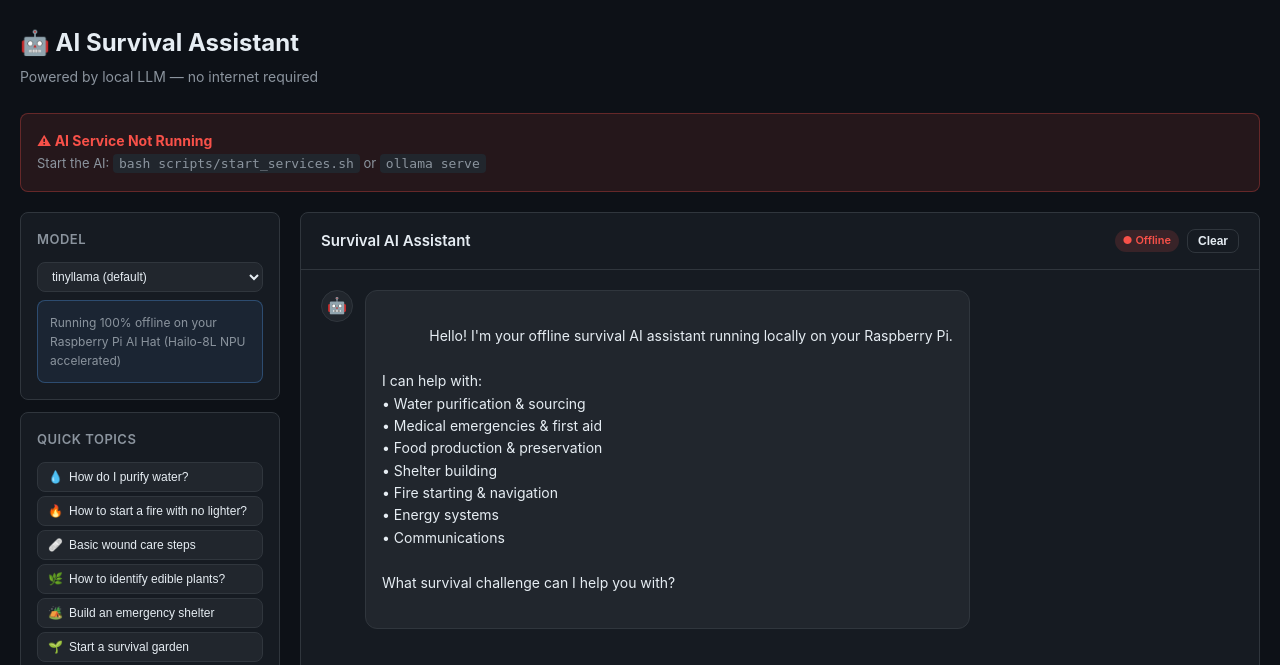
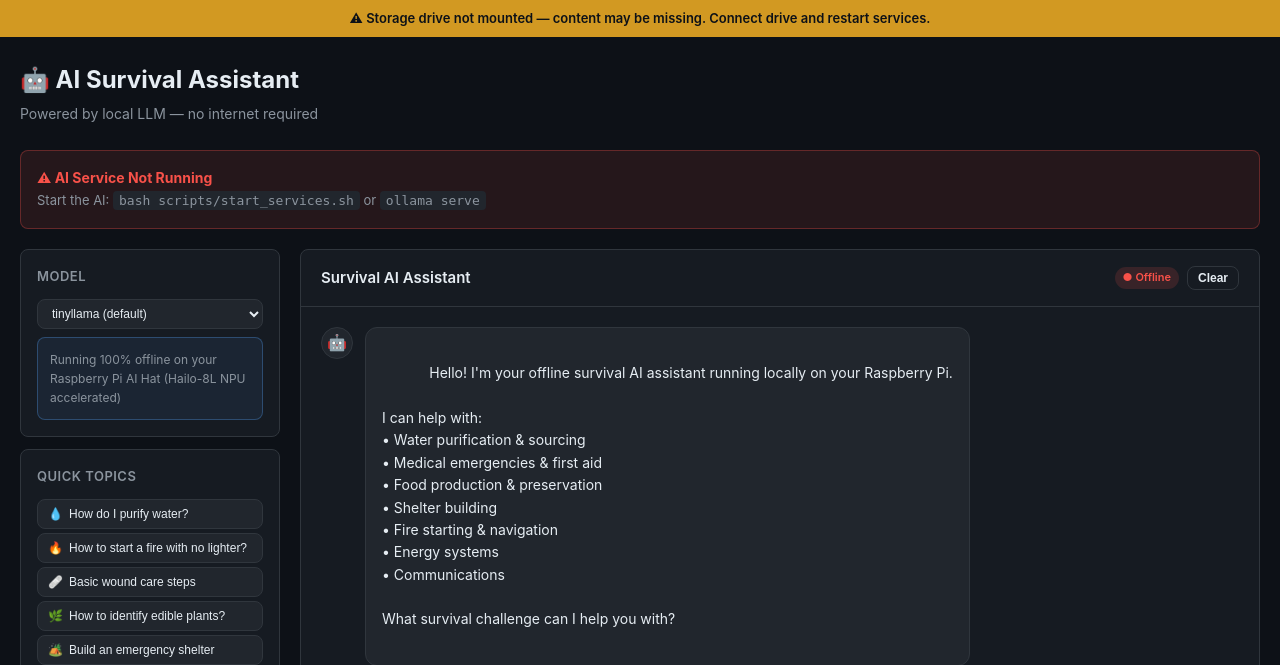
Before and after one commit to schwadb/SurviveV1, a Flask app: page /ai in a window 1280 px wide. Shown: the part 57-722 px from the top of the page. Run offline with Flask 3, Linux system fonts and the light colour scheme; data that the repository does not hold is empty; some libraries are stand-ins or nearby versions.

Commit message:
Performance, security, and reliability improvements
Performance
- Cache get_content_stats() and get_recent_downloads() with 60s TTL; avoids
  re-walking 800 GB storage on every page load and API poll
- Check all services concurrently via ThreadPoolExecutor; cuts index/status
  page wall-clock time from N*timeout to one timeout period
- Cap search walk at 500k files to prevent unbounded scan with zero matches

Security
- Add after_request hook: X-Content-Type-Options, X-Frame-Options,
  Referrer-Policy, Permissions-Policy on all responses
- Set SESSION_COOKIE_SAMESITE=Lax and SESSION_COOKIE_HTTPONLY=True
- Remove 8 unused dependencies (flask-sqlalchemy, flask-login, flask-cors,
  watchdog, send2trash, mutagen, Pillow, markdown2) that added attack surface
  without being imported anywhere

Reliability / UX
- Expose STORAGE_MOUNTED flag; show sticky amber banner in base.html when
  the storage drive is not mounted so users know content may be missing
- Replace flat sleep 2 in start_services.sh with a real health-check loop
  that polls /health up to 15 s before printing access URLs
- Log PermissionError in browse_files() instead of silently swallowing it

Pylint: 9.52 -> 9.70/10  |  Smoke tests: 16/16  |  ShellCheck: clean

https://claude.ai/code/session_011uNQxJxnR1fEYYJBFrh45T

```diff
--- a/web/server.py
+++ b/web/server.py
@@ -9,7 +9,9 @@ import json
 import logging
 import shutil
 import socket
+import time
 import urllib.request
+from concurrent.futures import ThreadPoolExecutor
 from pathlib import Path
 from datetime import datetime
 from flask import (
@@ -37,6 +39,10 @@ logging.basicConfig(
 )
 
 app = Flask(__name__)
+app.config.update(
+    SESSION_COOKIE_SAMESITE="Lax",
+    SESSION_COOKIE_HTTPONLY=True,
+)
 
 # CSRF is enabled for HTML form POSTs. JSON APIs are exempted individually
 # and defended by a strict application/json Content-Type check instead --
@@ -55,7 +61,7 @@ limiter = Limiter(
 
 # Single source of truth for service ports in all templates.
 @app.context_processor
-def _inject_ports():
+def _inject_globals():
     return {
         "PORT_DASHBOARD": PORT_DASHBOARD,
         "PORT_KIWIX": PORT_KIWIX,
@@ -64,7 +70,17 @@ def _inject_ports():
         "PORT_JELLYFIN": PORT_JELLYFIN,
         "PORT_MAPS": PORT_MAPS,
         "PORT_OLLAMA": PORT_OLLAMA,
+        "storage_mounted": STORAGE_MOUNTED,
     }
+
+
+@app.after_request
+def _security_headers(response):
+    response.headers.setdefault("X-Content-Type-Options", "nosniff")
+    response.headers.setdefault("X-Frame-Options", "SAMEORIGIN")
+    response.headers.setdefault("Referrer-Policy", "strict-origin-when-cross-origin")
+    response.headers.setdefault("Permissions-Policy", "geolocation=(), microphone=(), camera=()")
+    return response
 
 # Generate a persistent random secret key on first run
 _KEY_FILE = Path(__file__).parent.parent / "config" / ".secret_key"
@@ -84,16 +100,14 @@ else:
 # ── Configuration ──────────────────────────────────────────────────────────────
 REPO_DIR = Path(__file__).parent.parent
 DATA_DIR = Path(os.environ.get("SURVIVE_DATA_DIR", REPO_DIR / "data"))
-STORAGE_PATH = Path(os.environ.get("SURVIVE_STORAGE_PATH", "/mnt/survive"))
+_configured_storage = Path(os.environ.get("SURVIVE_STORAGE_PATH", "/mnt/survive"))
+STORAGE_MOUNTED = _configured_storage.exists()
+STORAGE_PATH = _configured_storage if STORAGE_MOUNTED else DATA_DIR
 
 # Tunable timeouts (seconds) — override via environment or survive.conf
 TIMEOUT_SERVICE_CHECK = float(os.environ.get("SURVIVE_SERVICE_CHECK_TIMEOUT", "1"))
 TIMEOUT_OLLAMA_LIST   = float(os.environ.get("SURVIVE_OLLAMA_LIST_TIMEOUT", "2"))
 TIMEOUT_AI_CHAT       = float(os.environ.get("SURVIVE_AI_CHAT_TIMEOUT", "60"))
-
-# Fall back to repo data dir if storage not mounted
-if not STORAGE_PATH.exists():
-    STORAGE_PATH = DATA_DIR
 
 CATEGORIES = [
     # ── Core Survival ─────────────────────────────────────────
@@ -159,6 +173,14 @@ CATEGORIES = [
 ]
 
 
+_CACHE_TTL = 60.0  # seconds — how long content-stat / recent-file caches are valid
+_content_stats_cache: list = [0.0, None]   # [timestamp, data]
+_recent_cache: list       = [0.0, None]    # [timestamp, data]
+
+# Search is capped to avoid walking 800 GB to exhaustion with zero matches.
+_MAX_FILES_CHECKED = 500_000
+
+
 def _safe_walk(root: Path):
     """Yield files under root without following symlinks (prevents infinite loops)."""
     for dirpath, dirnames, filenames in os.walk(root, followlinks=False):
@@ -193,8 +215,18 @@ def check_service(port: int) -> bool:
         return False
 
 
-def get_content_stats():
-    """Count files and total size for each content subdirectory."""
+def check_all_services() -> dict:
+    """Check all services concurrently; wall-clock cost = one timeout period."""
+    with ThreadPoolExecutor(max_workers=len(SERVICES)) as ex:
+        futures = {name: ex.submit(check_service, svc["port"]) for name, svc in SERVICES.items()}
+    return {
+        name: {"running": future.result(), **SERVICES[name]}
+        for name, future in futures.items()
+    }
+
+
+def _compute_content_stats() -> dict:
+    """Walk each content subdirectory and return file counts + sizes."""
     stats = {}
     dirs = {
         "zim": STORAGE_PATH / "zim",
@@ -222,8 +254,16 @@ def get_content_stats():
     return stats
 
 
-def get_recent_downloads():
-    """Return the 20 most recently modified content files."""
+def get_content_stats() -> dict:
+    """Cached wrapper — recomputes at most once per _CACHE_TTL seconds."""
+    if time.monotonic() - _content_stats_cache[0] > _CACHE_TTL:
+        _content_stats_cache[0] = time.monotonic()
+        _content_stats_cache[1] = _compute_content_stats()
+    return _content_stats_cache[1]
+
+
+def _compute_recent_downloads() -> list:
+    """Walk storage and return the 20 most recently modified content files."""
     recent = []
     allowed_exts = {".zim", ".pdf", ".epub", ".mp4"}
     try:
@@ -246,19 +286,23 @@ def get_recent_downloads():
         return []
 
 
+def get_recent_downloads() -> list:
+    """Cached wrapper — recomputes at most once per _CACHE_TTL seconds."""
+    if time.monotonic() - _recent_cache[0] > _CACHE_TTL:
+        _recent_cache[0] = time.monotonic()
+        _recent_cache[1] = _compute_recent_downloads()
+    return _recent_cache[1]
+
+
 # ── Routes ─────────────────────────────────────────────────────────────────────
 
 @app.route("/")
 def index():
     storage = get_storage_info()
-    service_status = {
-        name: {"running": check_service(svc["port"]), **svc}
-        for name, svc in SERVICES.items()
-    }
     return render_template(
         "index.html",
         categories=CATEGORIES,
-        services=service_status,
+        services=check_all_services(),
         storage=storage,
         now=datetime.now(),
     )
@@ -322,8 +366,8 @@ def browse_files():
                 "path": str(item.relative_to(STORAGE_PATH)),
                 "ext": item.suffix.lower().lstrip(".") if item.is_file() else "",
             })
-    except PermissionError:
-        pass
+    except PermissionError as e:
+        logging.warning("browse_files permission denied at %s: %s", browse_dir, e)
 
     parent = str(Path(rel_path).parent) if rel_path else None
     return render_template(
@@ -358,8 +402,13 @@ def search():
 
     if query and len(query) >= 2:
         ql = query.lower()
+        files_checked = 0
         try:
             for f in _safe_walk(STORAGE_PATH):
+                files_checked += 1
+                if files_checked > _MAX_FILES_CHECKED:
+                    logging.info("search: hit %d-file cap, stopping walk", _MAX_FILES_CHECKED)
+                    break
                 if ql in f.name.lower():
                     try:
                         results.append({
@@ -462,12 +511,10 @@ def health():
 @app.route("/api/status")
 def api_status():
     """System status API endpoint."""
+    svc = check_all_services()
     return jsonify({
         "storage": get_storage_info(),
-        "services": {
-            name: {"running": check_service(svc["port"]), "port": svc["port"]}
-            for name, svc in SERVICES.items()
-        },
+        "services": {name: {"running": v["running"], "port": v["port"]} for name, v in svc.items()},
         "content": get_content_stats(),
         "timestamp": datetime.now().isoformat(),
     })
@@ -480,17 +527,11 @@ def api_recent():
 
 @app.route("/status")
 def status_page():
-    storage = get_storage_info()
-    content = get_content_stats()
-    service_status = {
-        name: {"running": check_service(svc["port"]), **svc}
-        for name, svc in SERVICES.items()
-    }
     return render_template(
         "status.html",
-        storage=storage,
-        content=content,
-        services=service_status,
+        storage=get_storage_info(),
+        content=get_content_stats(),
+        services=check_all_services(),
         categories=CATEGORIES,
         recent=get_recent_downloads(),
     )
--- a/web/templates/base.html
+++ b/web/templates/base.html
@@ -295,6 +295,12 @@
   </div>
 </nav>
 
+{% if not storage_mounted %}
+<div style="background:#d29922;color:#0d1117;padding:8px 20px;text-align:center;font-size:13px;font-weight:600;position:sticky;top:56px;z-index:99;">
+  &#9888; Storage drive not mounted &mdash; content may be missing. Connect drive and restart services.
+</div>
+{% endif %}
+
 {% block content %}{% endblock %}
 
 <footer>
```
Also changed, not shown: requirements.txt (+0 -8 lines), 1 other file.
